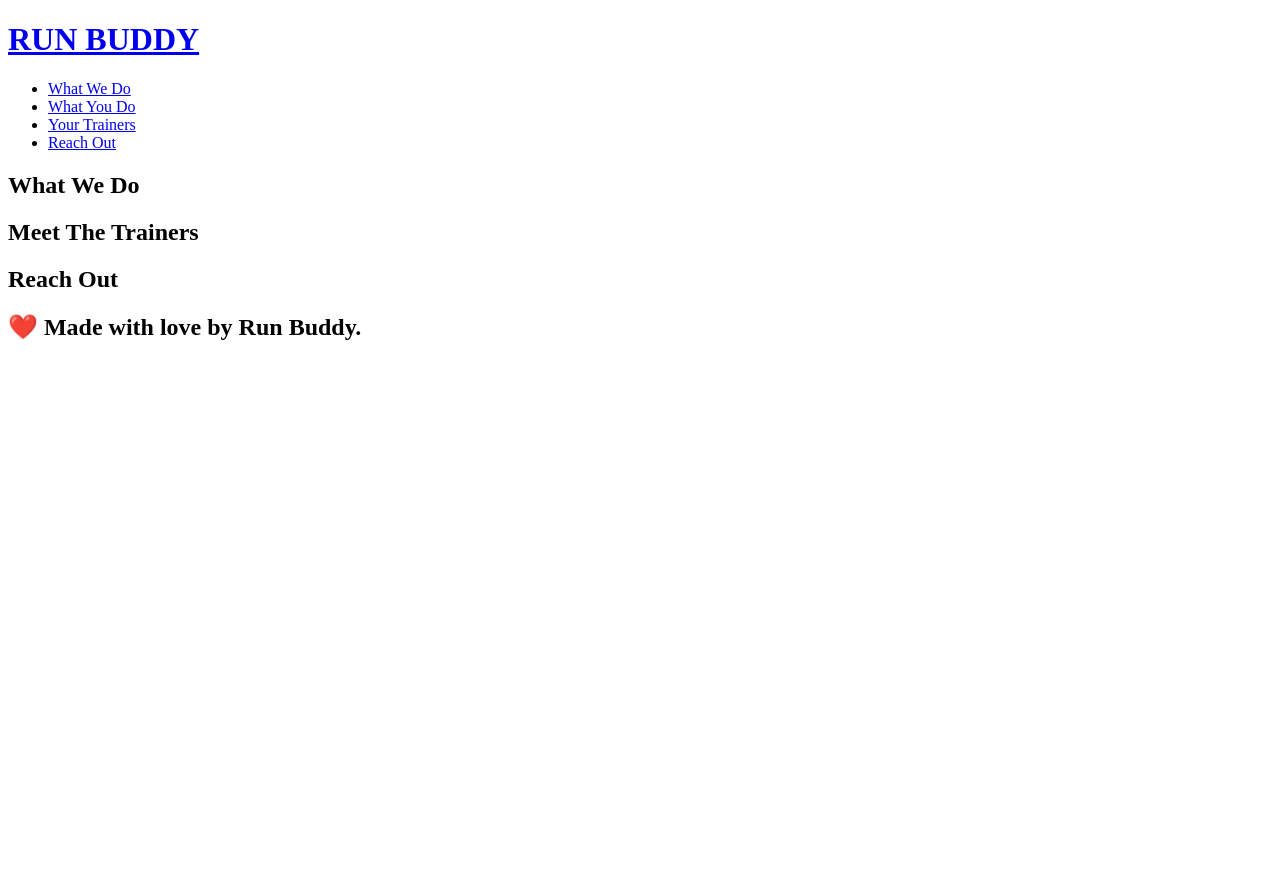
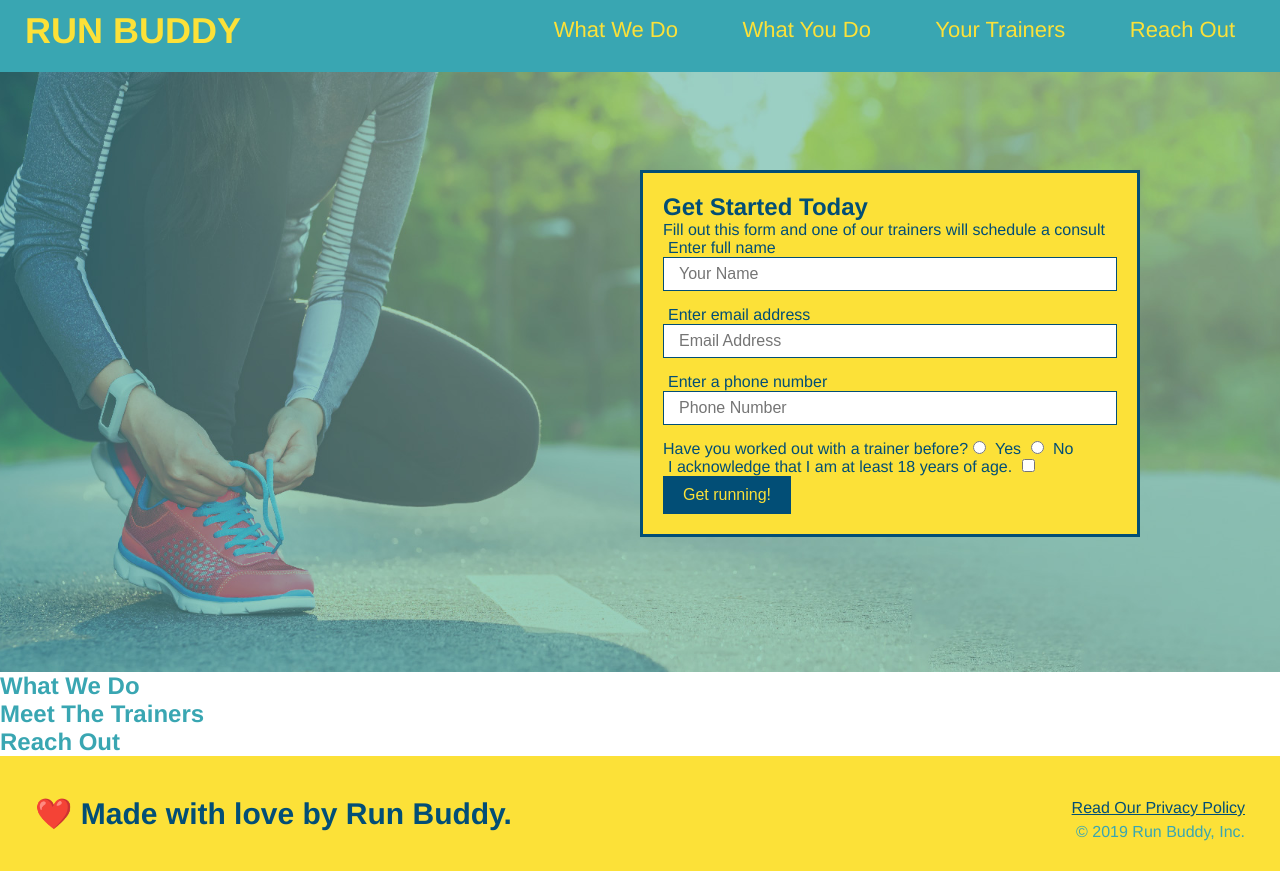
Before and after one commit to MegGedde/run-buddy, a plain HTML site: page index.html in a window 1280 px wide. Before the commit the page ends 800 px from the top, so only its background shows below. Drawn offline with Linux system fonts and the light colour scheme.

Commit message:
<added info box>

```diff
--- a/assets/css/style.css
+++ b/assets/css/style.css
@@ -1,6 +1,7 @@
 * {
     margin: 0;
     padding: 0;
+    box-sizing: border-box;
   }
 body {
     /* more on this crazy alphanumerical value in a minute! */
@@ -58,3 +59,72 @@ header {
     font-weight: lighter;
     font-size: 22px;
   }
+footer {
+    background: #fce138;
+    width: 100%
+    padding: 40px 35px;
+    padding: 40px 35px;
+}
+footer h2 {
+    display: inline;
+    color: #024e76;
+    font-size: 30px;
+    margin: 0;
+}
+footer div {
+    float: right;
+    line-height: 1.5;
+    text-align: right;
+}
+footer a {
+    color: #024e76
+}
+.section {
+    padding: 60px;
+  }
+/* Hero Style Start */
+.hero {
+    background-image: url("../images/hero-bg.jpg");
+    height: 600px;
+    background-size: cover;
+    background-position: center;
+    position: relative
+  }
+  /* Hero Style End */
+
+  .hero-form {
+    border: 3px solid #024e76;
+    background-color: #fce138;
+    padding: 20px;
+    width: 500px;
+    color: #024e76;
+    position: absolute;
+    bottom: 120px;
+    right: 140px;
+    margin: 5px 0 15px 0;
+  }
+
+ .hero-form h3 {
+     font-size: 24px;
+     margin: 0px;
+ }
+
+ .form-input {
+     border: 1px solid #024e76;
+     display: block;
+     padding: 7px 15px;
+     font-size: 16px;
+     color: #024e76;
+     width: 100%;
+     margin-bottom: 15px;
+ }
+ .hero-form label {
+    margin: 0 5px;
+  }
+  button {
+      background-color: #024e76;
+      color: #fce138;
+      border: none;
+      padding: 10px 20px;
+      font-size: 16px;
+  }
--- a/index.html
+++ b/index.html
@@ -1,8 +1,9 @@
 <!DOCTYPE html>
-<html lang=""en">
+<html lang="en">
     <head>
         <meta charset="UTF-8" />
         <title>Run Buddy</title>
+        <link rel="stylesheet" href="./assets/css/style.css" />
     </head>
     <body>
         <!-- navigation -->
@@ -32,7 +33,36 @@
         </header>
 
         <!-- her/jumbotron -->
-        <section>
+        <section class="hero">
+            <div class="hero-form"4>
+                <h3>Get Started Today</h3>
+                <p>Fill out this form and one of our trainers will schedule a consult</p>
+            <!-- Add form element -->
+            <form>
+                <label for="name">Enter full name</label>
+                <input type="text" placeholder="Your Name" name="name" id="name" class="form-input" />
+                <label for="email">Enter email address</label>
+                <input type="email" placeholder="Email Address" name="email" id="email" class="form-input" />
+                <label for="phone">Enter a phone number</label>
+                <input type="tel" placeholder="Phone Number" name="phone" id="phone" class="form-input" />
+                <p>
+                    Have you worked out with a trainer before?
+                    <input type="radio" name="trainer-confirm" id="trainer=yes" />
+                    <label for="trainer-yes">Yes</label>
+                    <input type="radio" name="trainer-confirm" id="trainer-no" />
+                    <label for="trainer-no">No</label>
+                </p>
+                <p>
+                    <label for="checkbox" >
+                        I acknowledge that I am at least 18 years of age.
+                    </label>
+                    <input type="checkbox" name="age-confirm" id="checkbox" />
+                </p>
+                <button type="submit">
+                    Get running!
+                  </button>
+            </form>
+            </div>
         </section>
 
         <!-- "what we do" section -->
@@ -53,6 +83,10 @@
         <!-- footer -->
         <footer>
             <h2>❤️ Made with love by Run Buddy.</h2>
+            <div>
+                <a href="#">Read Our Privacy Policy</a><br />
+                &copy; 2019 Run Buddy, Inc.
+            </div>
         </footer>
 
     </body>
```
Also changed, not shown: assets/images/hero-bg.jpg (added), style.css (added).
